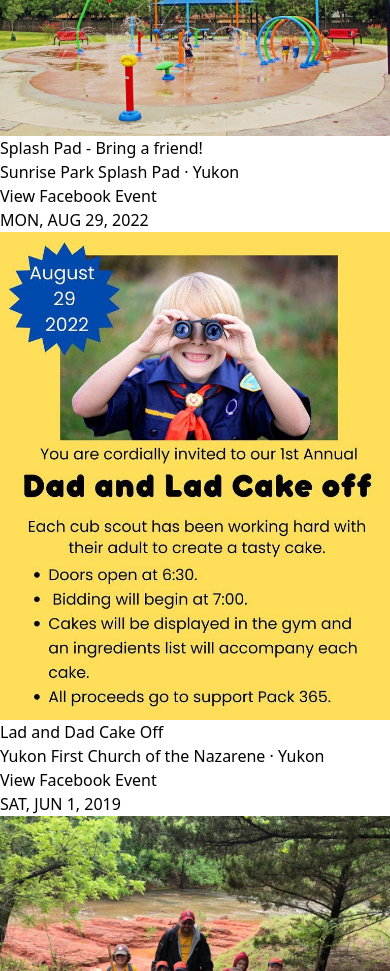
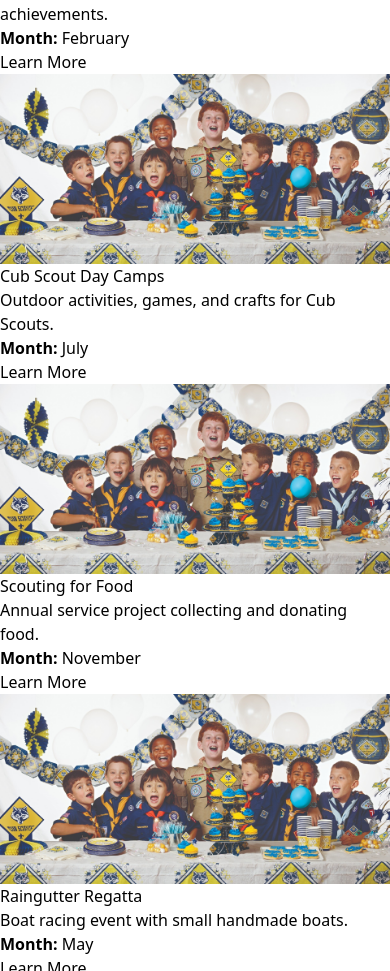
Before and after one commit to NICHOLEMCGREW/cub-scouts-365, a React (Vite) app: page / in a window 390 px wide. Shown: the part 2840-3811 px from the top of the page. Built offline with nearby package versions, Linux system fonts and the light colour scheme.

Commit message:
added yearly events to index.js and created Events.jsx

```diff
--- a/src/App.jsx
+++ b/src/App.jsx
@@ -5,6 +5,7 @@
 import Events from "./components/Events";
 import Contact from "./components/Contact";
 import Footer from "./components/Footer";
+import PastEvents from "./components/PastEvents";
 
 const App = () => {
 	const [currentView, setCurrentView] = useState("home");
@@ -15,6 +16,7 @@
 			<Home />
 			<About />
 			<Events />
+      <PastEvents />
 			<Contact />
 			<Footer />
 		</div>
--- a/src/components/About.jsx
+++ b/src/components/About.jsx
@@ -18,7 +18,7 @@
             id magni, maxime sed, aliquam voluptatum voluptates quas possimus. Inventore voluptas nostrum fuga accusantium
             debitis dolorem labore.
           </p>
-          <Link to="about" smooth={true} duration={500} className="py-2 px-6 border mt-2 bg-[#003f87] text-yellow-400 hover:bg-yellow-400 hover:text-blue-800 rounded-full font-semibold text-lg transition duration-300 ease-in-out cursor-pointer" type="button">
+          <Link to="about" smooth="true" duration={500} className="py-2 px-6 border mt-2 bg-[#003f87] text-yellow-400 hover:bg-yellow-400 hover:text-blue-800 rounded-full font-semibold text-lg transition duration-300 ease-in-out cursor-pointer" type="button">
             Learn More
           </Link>
         </div>
--- a/src/components/Events.jsx
+++ b/src/components/Events.jsx
@@ -1,36 +1,34 @@
-// Events.jsx
 import React from 'react';
-import { eventsData } from './index';
+import { YearlyEventsData } from './index';
 
 const EventCard = ({ event }) => (
-  <div style={{ maxWidth: '500px' }} className="mb-6 p-4 bg-white rounded-lg shadow-md">
-    <p className="text-lg font-bold mb-2">{event.date}</p>
-    <img src={event.image} alt={event.title} className="w-full h-40 object-cover mb-2" />
-    <p className="text-lg mb-2">{event.title}</p>
-    <p className="text-sm mb-4">{event.location}</p>
-    <a href={event.facebookEventUrl} target="_blank" rel="noopener noreferrer" className="text-blue-500 underline">
-      View Facebook Event
-    </a>
+  <div className="event">
+    <img src={event.image} alt={event.title} />
+    <h4 className="text-xl font-bold mb-2">{event.title}</h4>
+    <p className="mb-4">{event.description}</p>
+    <p className="text-sm mb-2"><strong>Month:</strong> {event.date}</p>
+    <div className="event-details">
+      <a href={event.facebookEventUrl} className="text-blue-500 underline" target="_blank" rel="noopener noreferrer">
+        Learn More
+      </a>
+    </div>
   </div>
 );
 
 const Events = () => {
-  const currentDate = new Date();
-  const pastEventsData = eventsData.filter((event) => new Date(event.date) < currentDate);
+  return (
+    <section id="events" className="events">
+      <div className="title">
+        <h1 className="text-3xl font-bold mb-2">Events</h1>
+        <div className="line"></div>
+      </div>
 
-  return (
-    <div className="p-6">
-      {/* Display past events */}
-      <div className="past-events h-full">
-
-        <h2 className="text-3xl font-bold mb-4 text-gray-800 text-center">Past Events</h2>
-        <div className="grid grid-cols-1 md:grid-cols-2 lg:grid-cols-3 gap-6">
-          {pastEventsData.map((event) => (
-            <EventCard event={event} key={event.date} />
-          ))}
-        </div>
+      <div className="grid grid-cols-1 md:grid-cols-2 lg:grid-cols-3 gap-6">
+        {YearlyEventsData.map((event, index) => (
+          <EventCard event={event} key={index} />
+        ))}
       </div>
-    </div>
+    </section>
   );
 };
 
--- a/src/components/Home.jsx
+++ b/src/components/Home.jsx
@@ -10,7 +10,7 @@
         <div className="text-center mb-8 md:mb-0">
           <h1 className="text-5xl font-extrabold leading-tight mb-6">Welcome to Cub Scouts Pack 365</h1>
           <p className="text-lg mb-8 text-gray-500">Explore the world of adventure and learning with us!</p>
-          <Link to="about" smooth={true} duration={500} className="py-2 px-6 border mt-2 bg-[#003f87] text-yellow-400 hover:bg-yellow-400 hover:text-blue-800 rounded-full font-semibold text-lg transition duration-300 ease-in-out cursor-pointer" type="button">
+          <Link to="about" smooth="true" duration={500} className="py-2 px-6 border mt-2 bg-[#003f87] text-yellow-400 hover:bg-yellow-400 hover:text-blue-800 rounded-full font-semibold text-lg transition duration-300 ease-in-out cursor-pointer" type="button">
             Join Pack 365
           </Link>
         </div>
--- /dev/null
+++ b/src/components/PastEvents.jsx
@@ -0,0 +1,37 @@
+// Events.jsx
+import React from 'react';
+import { FaceBookEventsData } from './index';
+
+const EventCard = ({ event }) => (
+  <div style={{ maxWidth: '500px' }} className="mb-6 p-4 bg-white rounded-lg shadow-md">
+    <p className="text-lg font-bold mb-2">{event.date}</p>
+    <img src={event.image} alt={event.title} className="w-full h-40 object-cover mb-2" />
+    <p className="text-lg mb-2">{event.title}</p>
+    <p className="text-sm mb-4">{event.location}</p>
+    <a href={event.facebookEventUrl} target="_blank" rel="noopener noreferrer" className="text-blue-500 underline">
+      View Facebook Event
+    </a>
+  </div>
+);
+
+const PastEvents = () => {
+  const currentDate = new Date();
+  const pastEventsData = FaceBookEventsData.filter((event) => new Date(event.date) < currentDate);
+
+  return (
+    <div className="p-6">
+      {/* Display past events */}
+      <div className="past-events h-full">
+
+        <h2 className="text-3xl font-bold mb-4 text-gray-800 text-center">Past Events</h2>
+        <div className="grid grid-cols-1 md:grid-cols-2 lg:grid-cols-3 gap-6">
+          {pastEventsData.map((event) => (
+            <EventCard event={event} key={event.date} />
+          ))}
+        </div>
+      </div>
+    </div>
+  );
+};
+
+export default PastEvents;
--- a/src/components/index.js
+++ b/src/components/index.js
@@ -5,8 +5,77 @@
 import splashPad from '../assets/imgs/splashPad.jpg';
 import crossoverRockets from '../assets/imgs/crossoverRockets.jpg';
 import bearsCarnival from '../assets/imgs/bearsCarnival.jpg';
+import derby from '../assets/imgs/derby.jpg';
+import blueGold from '../assets/imgs/blueGold.jpg';
 
-export const eventsData = [
+
+export const YearlyEventsData = [
+  {
+    date: 'March',
+    title: 'Pinewood Derby',
+    description: 'Annual race where Scouts design and race wooden cars.',
+    image: derby,
+    facebookEventUrl: 'https://www.scoutshop.org/pinewood-derby',
+  },
+  {
+    date: 'February',
+    title: 'Blue and Gold Banquet',
+    description: 'Celebration of Scouting and recognition of achievements.',
+    image: blueGold,
+    facebookEventUrl: 'https://www.scoutshop.org/blog/blue-gold-banquet-planning-guide.html',
+  },
+  {
+    date: 'July',
+    title: 'Cub Scout Day Camps',
+    description: 'Outdoor activities, games, and crafts for Cub Scouts.',
+    image: blueGold,
+    facebookEventUrl: '#', // Replace with the correct URL
+  },
+  {
+    date: 'November',
+    title: 'Scouting for Food',
+    description: 'Annual service project collecting and donating food.',
+    image: blueGold,
+    facebookEventUrl: '#', // Replace with the correct URL
+  },
+  {
+    date: 'May',
+    title: 'Raingutter Regatta',
+    description: 'Boat racing event with small handmade boats.',
+    image: blueGold,
+    facebookEventUrl: 'https://www.scoutshop.org/blog/5-simple-tips-to-help-cub-scouts-get-ready-for-the-raingutter-regatta-.html',
+  },
+  {
+    date: 'Monthly',
+    title: 'Cub Scout Pack Meetings',
+    description: 'Regular meetings for Cub Scouts to engage in activities.',
+    image: blueGold,
+    facebookEventUrl: '#', // Replace with the correct URL
+  },
+  {
+    date: 'Ongoing',
+    title: 'STEM Activities',
+    description: 'Engagement in science, technology, engineering, and math.',
+    image: blueGold,
+    facebookEventUrl: '#', // Replace with the correct URL
+  },
+  {
+    date: 'Ongoing',
+    title: 'Service Projects',
+    description: 'Participation in community service projects.',
+    image: blueGold,
+    facebookEventUrl: '#', // Replace with the correct URL
+  },
+  {
+    date: 'September',
+    title: 'Webelos Woods',
+    description: 'Introduction to experiences encountered in Boy Scouts.',
+    image: blueGold,
+    facebookEventUrl: '#', // Replace with the correct URL
+  },
+];
+
+export const FaceBookEventsData = [
   {
     date: 'MON, AUG 28, 2023',
     title: 'Dad and Lad Cake Off!',
```
Also changed, not shown: src/components/Navbar.jsx (+5 -5 lines), src/assets/imgs/blueGold.jpg (added).
